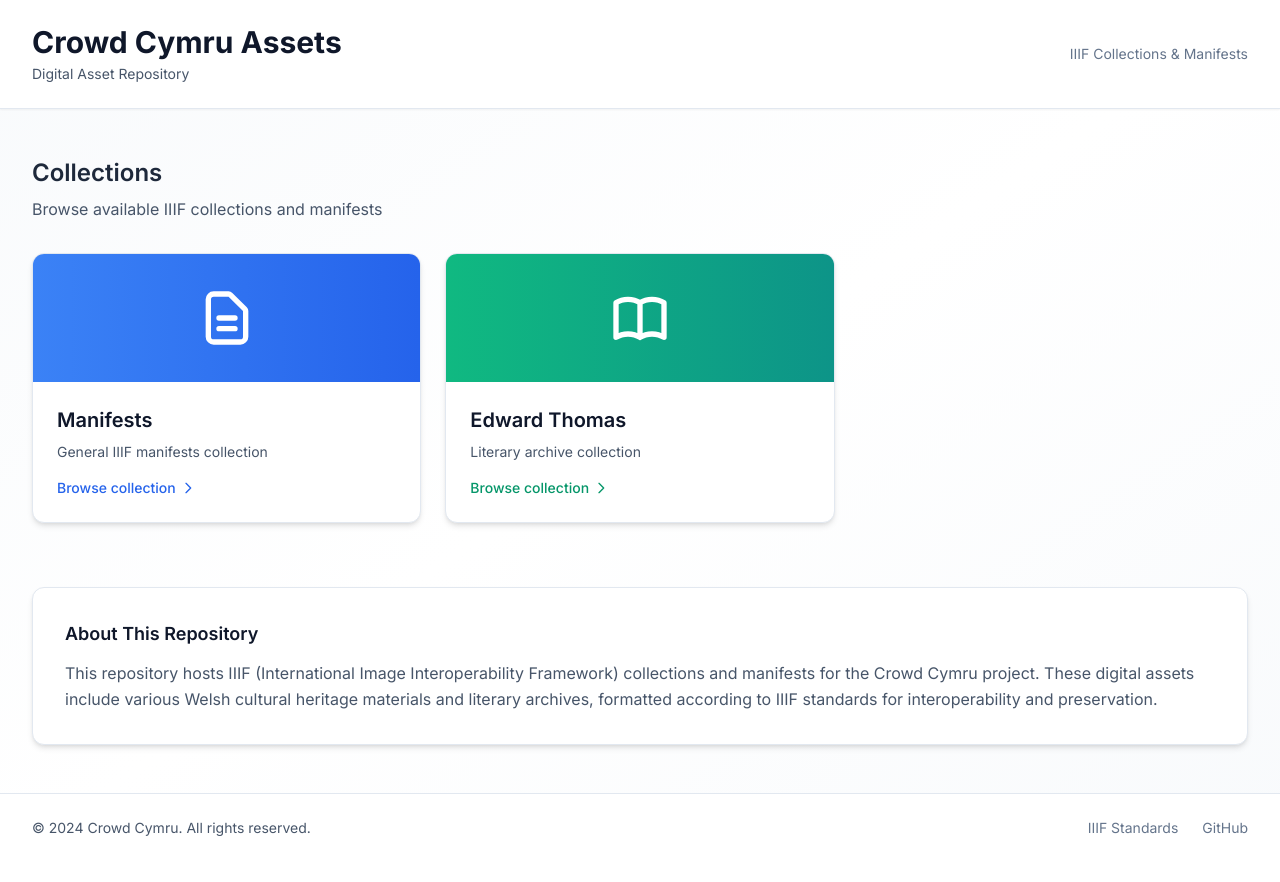
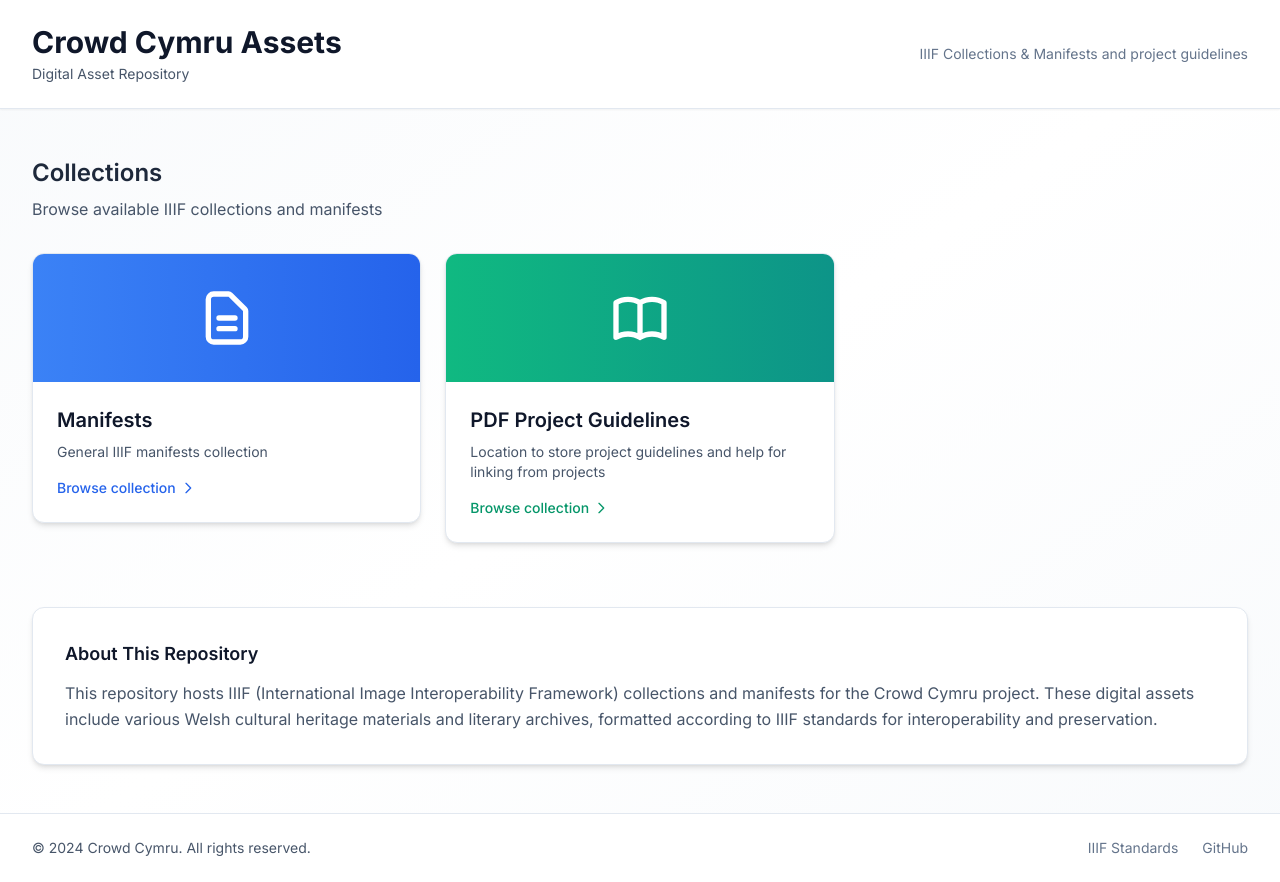
Before and after one commit to Crowd-Cymru/guidelines, a plain HTML site: page index.html in a window 1280 px wide. Drawn offline with nearby package versions, Linux system fonts and the light colour scheme.

Commit message:
Update IIIF Collections section and link text

```diff
--- a/index.html
+++ b/index.html
@@ -30,7 +30,7 @@
                     <p class="text-sm text-slate-600 mt-1">Digital Asset Repository</p>
                 </div>
                 <div class="text-sm text-slate-500">
-                    IIIF Collections & Manifests
+                    IIIF Collections & Manifests and project guidelines
                 </div>
             </div>
         </div>
@@ -68,7 +68,7 @@
             </a>
 
             <!-- Edward Thomas Tile -->
-            <a href="./edward-thomas/" class="tile-hover block">
+            <a href="./guideline-pdfs/" class="tile-hover block">
                 <div class="bg-white rounded-xl shadow-md hover:shadow-xl border border-slate-200 overflow-hidden">
                     <div class="bg-gradient-to-r from-emerald-500 to-teal-600 h-32 flex items-center justify-center">
                         <svg class="w-16 h-16 text-white" fill="none" stroke="currentColor" viewBox="0 0 24 24" xmlns="http://www.w3.org/2000/svg">
@@ -76,8 +76,8 @@
                         </svg>
                     </div>
                     <div class="p-6">
-                        <h3 class="text-xl font-semibold text-slate-900 mb-2">Edward Thomas</h3>
-                        <p class="text-slate-600 text-sm">Literary archive collection</p>
+                        <h3 class="text-xl font-semibold text-slate-900 mb-2">PDF Project Guidelines</h3>
+                        <p class="text-slate-600 text-sm">Location to store project guidelines and help for linking from projects</p>
                         <div class="mt-4 flex items-center text-emerald-600 text-sm font-medium">
                             <span>Browse collection</span>
                             <svg class="w-4 h-4 ml-1" fill="none" stroke="currentColor" viewBox="0 0 24 24" xmlns="http://www.w3.org/2000/svg">
```
